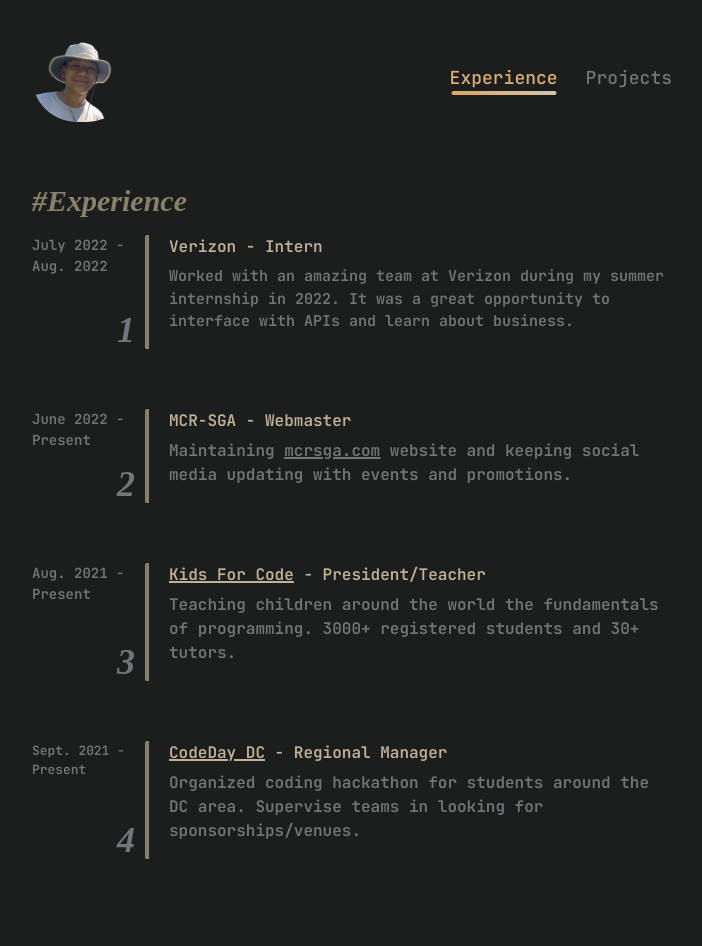
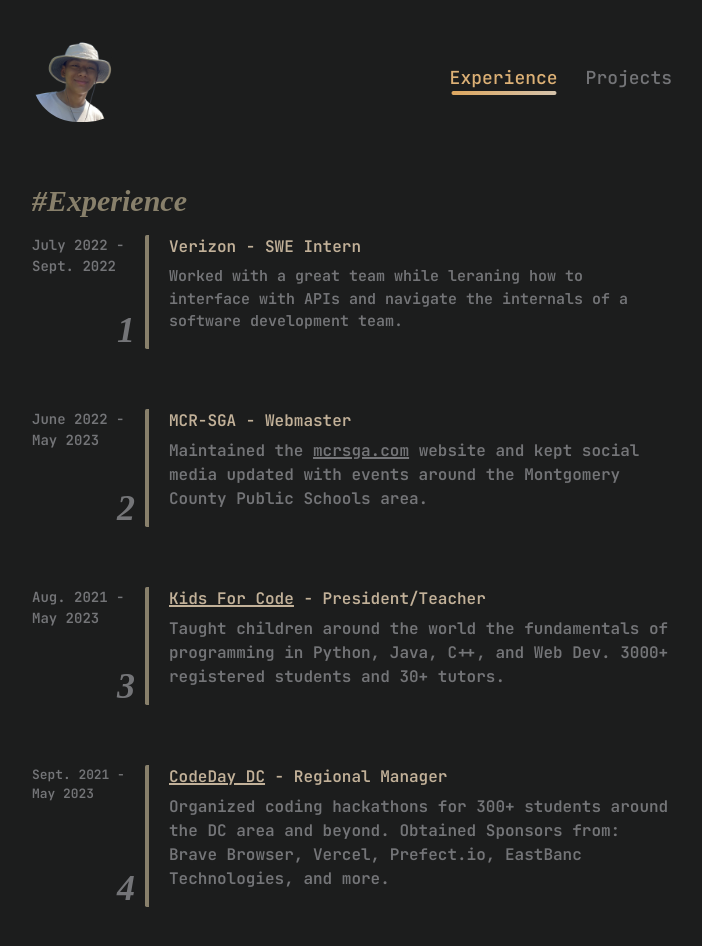
Before and after one commit to Michaell14/portfolioV3, a Next.js app: page /experience in a window 1280 px wide. Shown: the top 946 px of the page, without its empty margins (288-990 px from the left). Built offline with nearby package versions, Linux system fonts and the light colour scheme; a web font is replaced by a local one.

Commit message:
updated info to now

```diff
--- a/components/navbar.js
+++ b/components/navbar.js
@@ -1,10 +1,9 @@
 import React from 'react';
-import { Box, Container, Text, Flex, Image, HStack } from '@chakra-ui/react';
+import { Box, Container, Text, Image, HStack } from '@chakra-ui/react';
 import Link from "next/link";
 import {useRouter } from "next/router"
 import styles from "./Navbar.module.css";
 import { motion } from "framer-motion"
-import Router from 'next/dist/server/router';
 
 const navigation=[
     {name: "Experience", href: "/experience"},
--- a/pages/api/hello.js
+++ /dev/null
@@ -1,5 +0,0 @@
-// Next.js API route support: https://nextjs.org/docs/api-routes/introduction
-
-export default function handler(req, res) {
-  res.status(200).json({ name: 'John Doe' })
-}
--- a/pages/experience.js
+++ b/pages/experience.js
@@ -24,30 +24,30 @@
 
             <Container maxW={"2xl"} pb={20}>
                 <Flex gap={5} id={"experience1"}>
-                    <Text className={styles.date} fontSize={"sm"}>July 2022 - <br/>Aug. 2022</Text>
+                    <Text className={styles.date} fontSize={"sm"}>July 2022 - <br/>Sept. 2022</Text>
 
 
                     <Box className={styles.line} position={"relative"}>
                         <Text className={styles.number} fontSize={"4xl"} position={"absolute"} bottom={"-8px"} left={-8}>1</Text>
 
                         <Box ml={5}>
-                            <Text className={styles.title}>Verizon - Intern</Text>
-                            <Text className={styles.description} fontSize={"15px"} mt={1.5}>Worked with an amazing team at Verizon during my summer internship in 2022.
-                            It was a great opportunity to interface with APIs and learn about business.
+                            <Text className={styles.title}>Verizon - SWE Intern</Text>
+                            <Text className={styles.description} fontSize={"15px"} mt={1.5}>
+                            Worked with a great team while leraning how to interface with APIs and navigate the internals of a software development team.
                             </Text>
                         </Box>
                     </Box>
                 </Flex>
 
                 <Flex gap={5} mt={"60px"} id={"experience2"}>
-                    <Text className={styles.date} fontSize={"sm"}>June 2022 - <br/>Present</Text>
+                    <Text className={styles.date} fontSize={"sm"}>June 2022 - <br/>May 2023</Text>
 
                     <Box className={styles.line} position={"relative"}>
                         <Text className={styles.number} fontSize={"4xl"} position={"absolute"} bottom={"-8px"} left={-8}>2</Text>
 
                         <Box ml={5}>
                             <Text className={styles.title}>MCR-SGA - Webmaster</Text>
-                            <Text className={styles.description} mt={1.5}>Maintaining <span style={{textDecoration: "underline 2px"}} className={"hideText"}><a href="https://www.mcrsga.com/" rel={"noreferrer"} target={"_blank"}>mcrsga.com</a></span> website and keeping social media updating with events and promotions.</Text>
+                            <Text className={styles.description} mt={1.5}>Maintained the <span style={{textDecoration: "underline 2px"}} className={"hideText"}><a href="https://www.mcrsga.com/" rel={"noreferrer"} target={"_blank"}>mcrsga.com</a></span> website and kept social media updated with events around the Montgomery County Public Schools area.</Text>
                         </Box>
                     </Box>
 
@@ -55,14 +55,14 @@
                 </Flex>
 
                 <Flex gap={5} mt={"60px"} id={"experience3"}>
-                    <Text className={styles.date} fontSize={"sm"}>Aug. 2021 - <br/>Present</Text>
+                    <Text className={styles.date} fontSize={"sm"}>Aug. 2021 - <br/>May 2023</Text>
 
                     <Box className={styles.line} position={"relative"}>
                         <Text className={styles.number} fontSize={"4xl"} position={"absolute"} bottom={"-8px"} left={-8}>3</Text>
 
                         <Box ml={5}>
                             <Text className={styles.title}><span style={{textDecoration: "underline 2px"}} className={"hideText"}><a href="http://kidsforcode.org/" rel={"noreferrer"} target={"_blank"}>Kids For Code</a></span> - President/Teacher</Text>
-                            <Text className={styles.description} mt={1.5}>Teaching children around the world the fundamentals of programming.
+                            <Text className={styles.description} mt={1.5}>Taught children around the world the fundamentals of programming in Python, Java, C++, and Web Dev.
                             3000+ registered students and 30+ tutors.
                             </Text>
                         </Box>
@@ -72,15 +72,15 @@
                 </Flex>
 
                 <Flex gap={5} mt={"60px"} id={"experience4"}>
-                    <Text className={styles.date}>Sept. 2021 - <br/>Present</Text>
+                    <Text className={styles.date}>Sept. 2021 - <br/>May 2023</Text>
 
                     <Box className={styles.line} position={"relative"}>
                         <Text className={styles.number} fontSize={"4xl"} position={"absolute"} bottom={"-8px"} left={-8}>4</Text>
 
                         <Box ml={5}>
                             <Text className={styles.title}><span style={{textDecoration: "underline 2px"}} className={"hideText"}><a href="https://event.codeday.org/dc" rel={"noreferrer"} target={"_blank"}>CodeDay DC</a></span> - Regional Manager</Text>
-                            <Text className={styles.description} mt={1.5}>Organized coding hackathon for students around the DC area.
-                            Supervise teams in looking for sponsorships/venues.</Text>
+                            <Text className={styles.description} mt={1.5}>Organized coding hackathons for 300+ students around the DC area and beyond.
+                            Obtained Sponsors from: Brave Browser, Vercel, Prefect.io, EastBanc Technologies, and more.</Text>
                         </Box>
                     </Box>
 
--- a/pages/projects.js
+++ b/pages/projects.js
@@ -8,13 +8,13 @@
 
 
 const projects=[
-    {name: "Wootton Life", description: "A listing for students at Wootton to view upcoming clubs and activities. Creating in an effort to promote school spirit and club interactivity."
+    {name: "Wootton Life", description: "A listing for students at Thomas S. Wootton HS to view upcoming clubs and activities. Created in an effort to promote school spirit and club interactivity."
     , image: "/Wootton-Life.png", link: "https://woottonlife.vercel.app/", githubLink: "https://github.com/Michaell14/woottonlife"},
     {name: "Superlatives", description: "An online game to play with friends where you vote for the friend who best fits the description of the listed question."
     , image: "/Superlatives.png", link: "https://superlatives3.vercel.app/", githubLink: "https://github.com/Michaell14/superlatives3"},
     {name: "Encryptable", description: "A tool to help visualize popular text encryption ciphers. Created to make learning about ciphers easier for students to understand."
     , image: "/Encryptable.png", link: "https://encryption-visualizer.vercel.app/", githubLink: "https://github.com/Michaell14/encrypt-visualizer"},
-    {name: "Codele", description: "A parody of Wordle, but using programming languages instead."
+    {name: "Codele", description: "A parody of Wordle, but instead, you guess a random programming language!"
     , image: "/Codele.png", link: "https://codele.vercel.app/", githubLink: "https://github.com/Michaell14/codele"},
 ]
 
```
Also changed, not shown: pages/index.js (+6 -11 lines).
